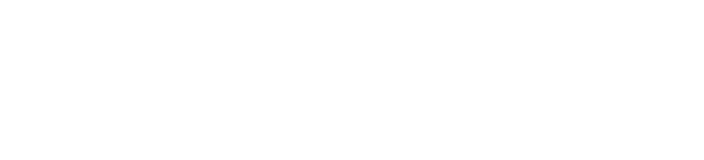
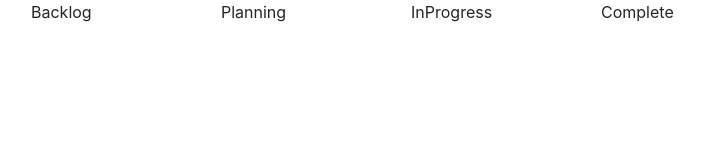
Before and after one commit to OldKayakFisherman/Wireframes, a plain HTML site: page KanBanboard/index.html in a window 1280 px wide. Shown: the whole page, without its empty margins (54-758 px from the left). Drawn offline with nearby package versions, Linux system fonts and the light colour scheme.

Commit message:
Adding skeletal workflow columns

```diff
--- a/KanBanboard/index.html
+++ b/KanBanboard/index.html
@@ -3,10 +3,24 @@
 <head>
     <meta charset="UTF-8">
     <title>Title</title>
+
+    <link rel="stylesheet" href="https://cdn.usebootstrap.com/bootstrap/5.0.1/css/bootstrap.min.css">
+
+    <script src="https://cdn.usebootstrap.com/bootstrap/5.0.1/js/bootstrap.bundle.min.js"></script>
+
+
 </head>
 <body>
 
+    <div class="container">
+        <div class="row">
 
+            <div class="col-2">Backlog</div>
+            <div class="col-2">Planning</div>
+            <div class="col-2">InProgress</div>
+            <div class="col-2">Complete</div>
+        </div>
+    </div>
 
     <script src="js/KanBanBoard.js"></script>
 </body>
```
